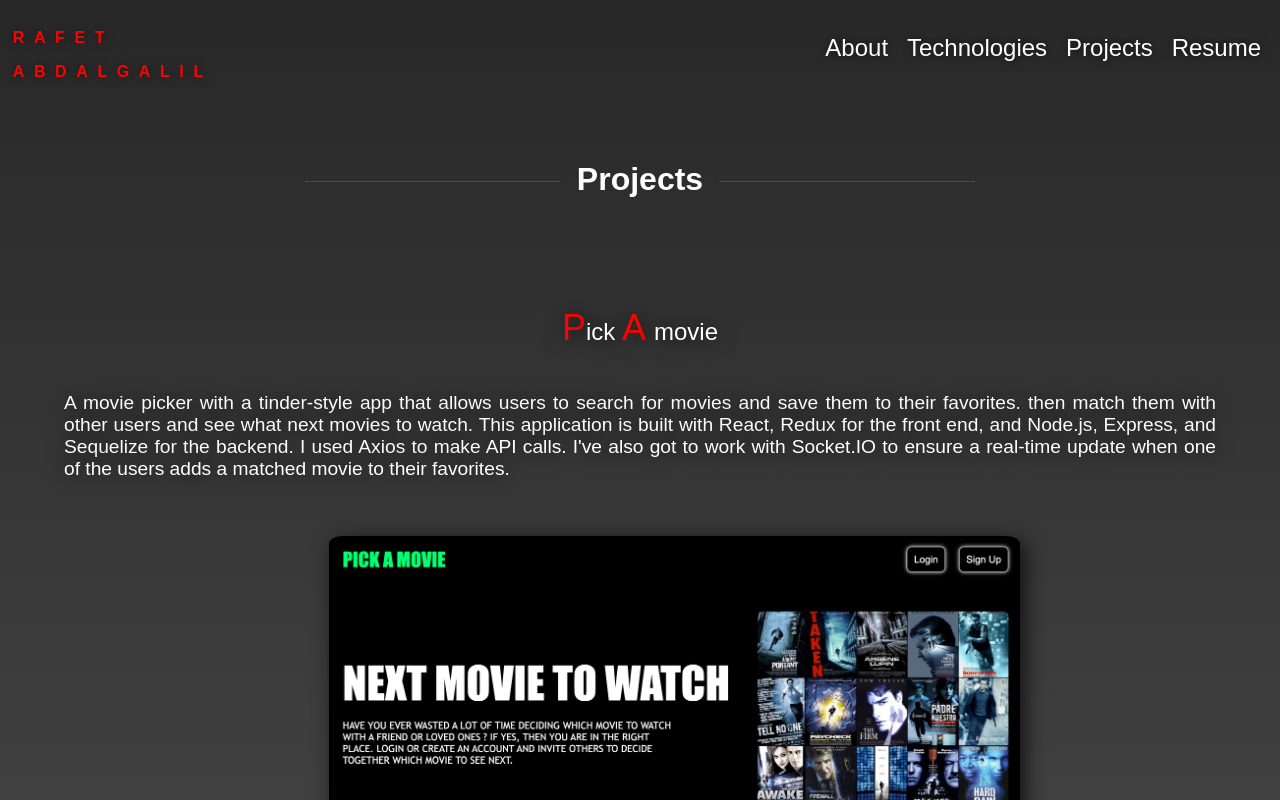
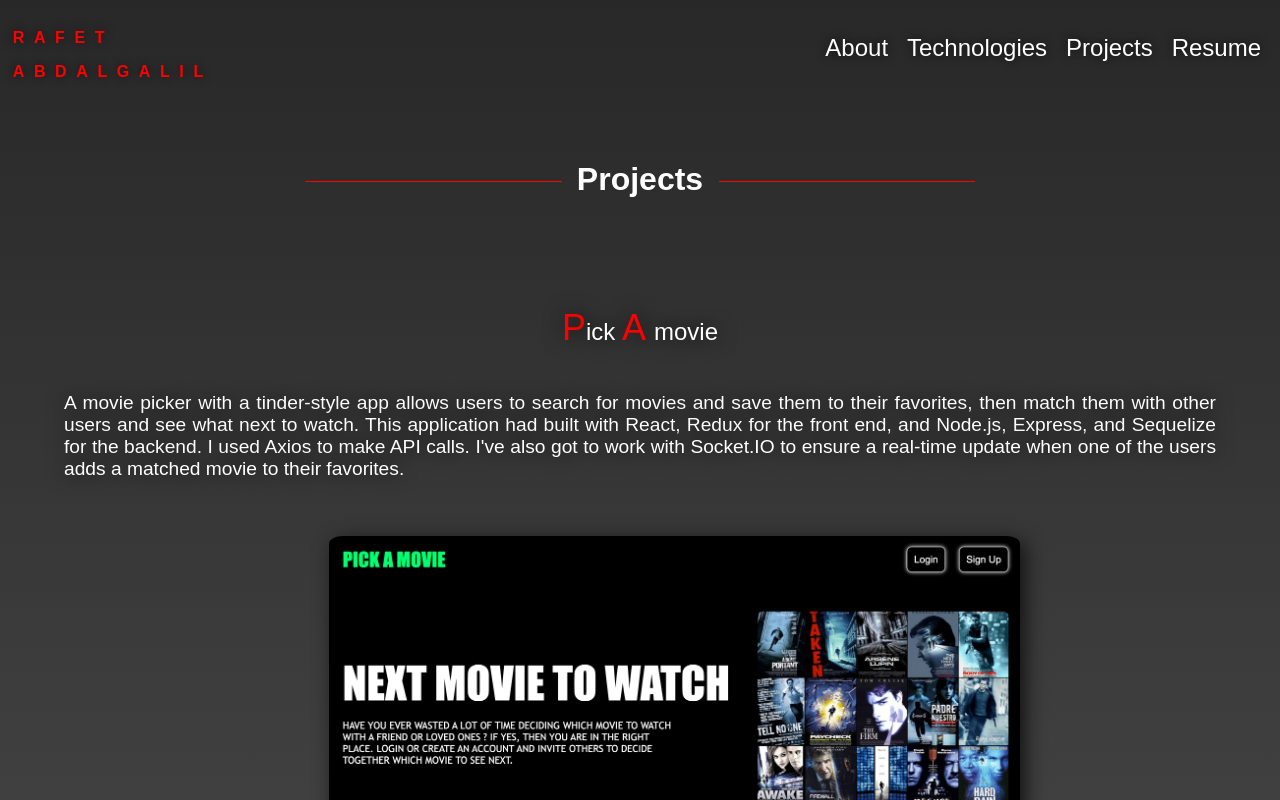
Before and after one commit to RafetAbd/portfolio-2022, a React (Create React App) app: page /projects in a window 1280 px wide. Built offline with nearby package versions, Linux system fonts and the light colour scheme.

Commit message:
correct some typos

```diff
--- a/src/components/aboutMe/AboutMe.js
+++ b/src/components/aboutMe/AboutMe.js
@@ -25,9 +25,9 @@ const AboutMe = () => {
                         animate={{ opacity: 1 }}
                         transition={{ delay: 1, duration: 1.5 }}
                     >
-                        <span className="hi-span">Hi</span>, I'm Rafet, a full-stack web developer and a former PBM operations consultant. I've worked in many different industries from healthcare to education to business operations.<br /><br />
-                        I have a passion for creating, designing and building web applications. My friends see me as a self-motivated, fast learner who's always looking for new ways to improve himself.<br /><br />
-                        I grew up in Iraq, came to the USA as a refugee and Currently living in Phoenix, Arizona. When I'm not trying to learn something new or improving my skills, I'm usually watching movies/series, listening to music, or hiking.
+                        <span className="hi-span">Hi</span>, I'm Rafet, a full-stack web developer and a former PBM operations consultant. I've worked in many different industries started from healthcare to education to business operations.<br /><br />
+                        I have a passion for creating, designing, and building web applications. My friends see me as a self-motivated, fast learner who's always looking for new ways to improve himself.<br /><br />
+                        I grew up in Iraq, came to the USA as a refugee, and Currently living in Phoenix, Arizona. When I'm not trying to learn something new or improve my skills, I usually watch movies/series, listen to music, or hike.
                     </motion.p>
                 </div>
             </div>
--- a/src/components/projects/Projects.js
+++ b/src/components/projects/Projects.js
@@ -23,11 +23,9 @@ const Projects = () => {
                     <div className="single-project-title-text-div">
                         <p className="single-project-title"><span className="project-span">P</span>ick <span className="project-span">A </span>movie</p>
                         <p className="single-project-text">
-                        A movie picker with a tinder-style app that allows users to search for movies and save them to their favorites.
-                            then match them with other users and see what next movies to watch. This application is built with React, Redux for the front end, and Node.js, Express, and Sequelize for the backend.
-                            I used Axios to make API calls. I've also got
-                            to work with Socket.IO to ensure a real-time update when one of the users adds a matched movie to their favorites.
-
+                        A movie picker with a tinder-style app allows users to search for movies and save them to their favorites, then match them with other users and see what next to watch.
+                        This application had built with React, Redux for the front end, and Node.js, Express, and Sequelize for the backend. I used Axios to make API calls.
+                        I've also got to work with Socket.IO to ensure a real-time update when one of the users adds a matched movie to their favorites.
                         </p>
                     </div>
                     <a href="https://pick-amovie.herokuapp.com/" target="_blank" className="image-projects" rel="noreferrer"><img src='/Screen Shot 2022-05-18 at 11.37.11 AM.png' alt="pick-a-movie" className="project-img" /></a>
@@ -42,9 +40,10 @@ const Projects = () => {
                     <div className="single-project-title-text-div">
                         <p className="single-project-title"><span className="project-span">O</span>bjectively <span className="project-span">B</span>etter <span className="project-span">B</span>ooks</p>
                         <p className="single-project-text">
-                        A full-stack e-commerce group website that allows users and guests to search for books and add them to their shopping cart.
-                        this CRUD site shows all the books in the database, a selected single book, and a shopping cart.
-                        there is also a checkout page where users can pay for their books. this site has an admin portal that shows all the purchases made by the users. this site is built with React, Redux for the frontend, Node.js, Express, Sequelize for the backend.
+                        A full-stack e-commerce group website allows users and guests to search for books and add them to their shopping cart.
+                        This CRUD site shows all the books in the database, a selected single book, and a shopping cart.
+                        There is also a checkout page where users can pay for the books. This site has an admin portal that shows all the purchases made by the users.
+                        The website had built with React, Redux for the front end, Node.js, Express, and Sequelize for the backend.
                         </p>
                     </div>
                     <a href="https://grace-shopper-alpha-quad-squad.herokuapp.com/" target="_blank" className="image-projects" rel="noreferrer"><img src='/Screen Shot 2022-05-18 at 11.38.17 AM.png' alt="redux" className="project-img" /></a>
@@ -60,9 +59,9 @@ const Projects = () => {
                     <div className="single-project-title-text-div">
                         <p className="single-project-title"><span className="project-span">M</span>oments</p>
                         <p className="single-project-text">
-                        A PWA group application that allows users to log in with their Spotify account, upload or capture photos, then match the photo with a selected song depending on the photo color theme.
-                            this application is built with React, Redux for the front end, Node.js, Express, Sequelize for the backend, and Spotify API for authentication and to search for songs.
-                            We used the Color-thief library to detect the dominant color of the image and Amazon S3 to store the uploaded images.
+                        A PWA group application allows users to log in with their Spotify account, upload or capture photos, then match the captured image with a selected song depending on the photo color theme.
+                        This application has been built with React, Redux for the front end, Node.js, Express, Sequelize for the backend, and Spotify API for authentication and searching for songs.
+                        We used the Color-thief library to detect the dominant color of the image and Amazon S3 to store the uploaded images.
                         </p>
                     </div>
                     <a href="https://moments-pwa.herokuapp.com/home" target="_blank" className="image-projects" rel="noreferrer"><img src='/Screen Shot 2022-05-18 at 11.36.23 AM.png' alt="node" className="project-img" /></a>
```
